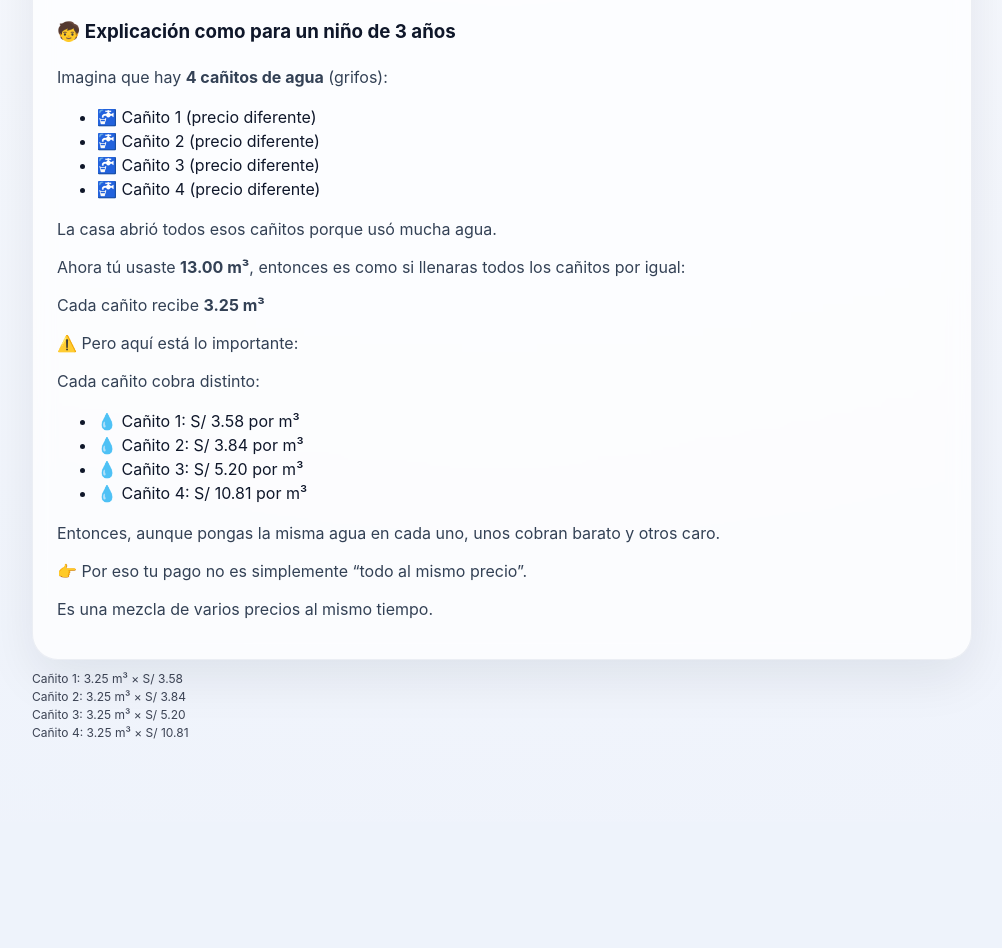
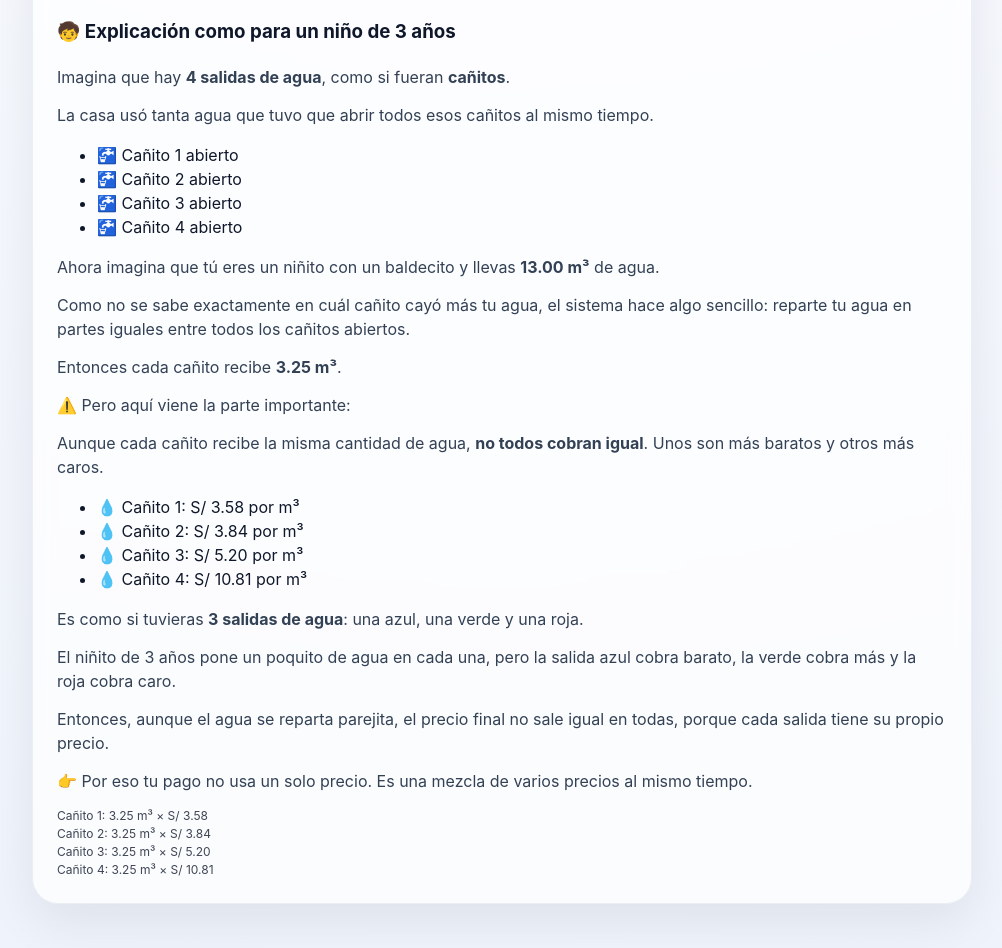
Before and after one commit to Akiranm2/medicion_agua, a React (Vite) app: page / in a window 1280 px wide. Shown: the part 1100-2048 px from the top of the page, without its empty margins (138-1140 px from the left). Before the commit the page ends 1922 px from the top, so only its background shows below. Built offline with nearby package versions, Linux system fonts and the light colour scheme.

Commit message:
fix: calculo por bloques desbloqueados + IGV

```diff
--- a/src/App.tsx
+++ b/src/App.tsx
@@ -19,12 +19,12 @@ const SETTINGS = {
   lateFee: 2.76,
   rounding: 0.06,
 
-  // Tarifas efectivas del RECIBO TOTAL DEL PREDIO
-  // Aquí puedes ajustar manualmente cada categoría cuando Sedapal cambie valores.
+  // Tarifas efectivas para el RECIBO TOTAL DEL PREDIO
+  // Ajusta estos valores si Sedapal cambia el esquema.
   effectiveRates: {
     social: { potable: 1.92, sewage: 0.9 },
-    domestico: { potable: 2.4873, sewage: 1.5515 }, // mantiene ~377.22 con 77 m³
-    'domestico-sub': { potable: 2.20, sewage: 1.38 }, // ajustable
+    domestico: { potable: 2.4873, sewage: 1.5515 }, // mantiene ~S/ 377.22 con 77 m³
+    'domestico-sub': { potable: 2.20, sewage: 1.38 },
     comercial: { potable: 8.82, sewage: 4.21 },
     industrial: { potable: 9.46, sewage: 4.51 },
     estatal: { potable: 5.8, sewage: 2.68 },
@@ -179,7 +179,9 @@ function App() {
   }
 
   const handleKeyDown = (event: React.KeyboardEvent<HTMLInputElement>) => {
-    if (event.key === 'Enter') applyCalculation()
+    if (event.key === 'Enter') {
+      applyCalculation()
+    }
   }
 
   const summary = useMemo(() => {
@@ -322,8 +324,8 @@ function App() {
         </p>
 
         <p>
-    Tu consumo fue de <strong>{decimal.format(appliedPersonal)} m³</strong>, así que se divide entre
-    esas escalas:
+          Tu consumo fue de <strong>{decimal.format(appliedPersonal)} m³</strong>, así que se divide
+          entre esas escalas:
         </p>
 
         <p>
@@ -338,65 +340,77 @@ function App() {
         <h3>🧒 Explicación como para un niño de 3 años</h3>
 
         <p>
-    Imagina que hay <strong>{summary.unlockedCount} cañitos de agua</strong> (grifos):
+          Imagina que hay <strong>{summary.unlockedCount} salidas de agua</strong>, como si fueran{' '}
+          <strong>cañitos</strong>.
+        </p>
+
+        <p>
+          La casa usó tanta agua que tuvo que abrir todos esos cañitos al mismo tiempo.
         </p>
 
         <ul>
           {Array.from({ length: summary.unlockedCount }).map((_, i) => (
+            <li key={i}>🚰 Cañito {i + 1} abierto</li>
+          ))}
+        </ul>
+
+        <p>
+          Ahora imagina que tú eres un niñito con un baldecito y llevas{' '}
+          <strong>{decimal.format(appliedPersonal)} m³</strong> de agua.
+        </p>
+
+        <p>
+          Como no se sabe exactamente en cuál cañito cayó más tu agua, el sistema hace algo
+          sencillo: reparte tu agua en partes iguales entre todos los cañitos abiertos.
+        </p>
+
+        <p>
+          Entonces cada cañito recibe{' '}
+          <strong>{decimal.format(summary.perBlockVolume)} m³</strong>.
+        </p>
+
+        <p>⚠️ Pero aquí viene la parte importante:</p>
+
+        <p>
+          Aunque cada cañito recibe la misma cantidad de agua, <strong>no todos cobran igual</strong>.
+          Unos son más baratos y otros más caros.
+        </p>
+
+        <ul>
+          {selectedCategory.blocks.slice(0, summary.unlockedCount).map((block, i) => (
             <li key={i}>
-        🚰 Cañito {i + 1} (precio diferente)
+              💧 Cañito {i + 1}: S/ {(block.potable + block.sewage).toFixed(2)} por m³
             </li>
           ))}
         </ul>
 
         <p>
-    La casa abrió todos esos cañitos porque usó mucha agua.
+          Es como si tuvieras <strong>3 salidas de agua</strong>: una azul, una verde y una roja.
         </p>
 
         <p>
-    Ahora tú usaste <strong>{decimal.format(appliedPersonal)} m³</strong>, entonces es como si
-    llenaras todos los cañitos por igual:
+          El niñito de 3 años pone un poquito de agua en cada una, pero la salida azul cobra barato,
+          la verde cobra más y la roja cobra caro.
         </p>
 
         <p>
-    Cada cañito recibe <strong>{decimal.format(summary.perBlockVolume)} m³</strong>
+          Entonces, aunque el agua se reparta parejita, el precio final no sale igual en todas,
+          porque cada salida tiene su propio precio.
         </p>
 
         <p>
-    ⚠️ Pero aquí está lo importante:
+          👉 Por eso tu pago no usa un solo precio. Es una mezcla de varios precios al mismo tiempo.
         </p>
 
-  <p>
-    Cada cañito cobra distinto:
-  </p>
-
-  <ul>
-    {selectedCategory.blocks.slice(0, summary.unlockedCount).map((b, i) => (
-      <li key={i}>
-        💧 Cañito {i + 1}: S/ {(b.potable + b.sewage).toFixed(2)} por m³
-      </li>
-    ))}
-  </ul>
-
-  <p>
-    Entonces, aunque pongas la misma agua en cada uno, unos cobran barato y otros caro.
-  </p>
-
-  <p>
-    👉 Por eso tu pago no es simplemente “todo al mismo precio”.
-  </p>
-
-  <p>
-    Es una mezcla de varios precios al mismo tiempo.
-  </p>
-      </section>
-      <div style={{ marginTop: '10px' }}>
-  {selectedCategory.blocks.slice(0, summary.unlockedCount).map((b, i) => (
-    <div key={i} style={{ fontSize: '12px', opacity: 0.8 }}>
-      Cañito {i + 1}: {decimal.format(summary.perBlockVolume)} m³ × S/ {(b.potable + b.sewage).toFixed(2)}
+        <div style={{ marginTop: '12px', fontSize: '12px', opacity: 0.8 }}>
+          {selectedCategory.blocks.slice(0, summary.unlockedCount).map((block, i) => (
+            <div key={i}>
+              Cañito {i + 1}: {decimal.format(summary.perBlockVolume)} m³ × S/{' '}
+              {(block.potable + block.sewage).toFixed(2)}
             </div>
           ))}
         </div>
+      </section>
     </main>
   )
 }
```
Lines whose indentation alone changed are shown as unchanged.
